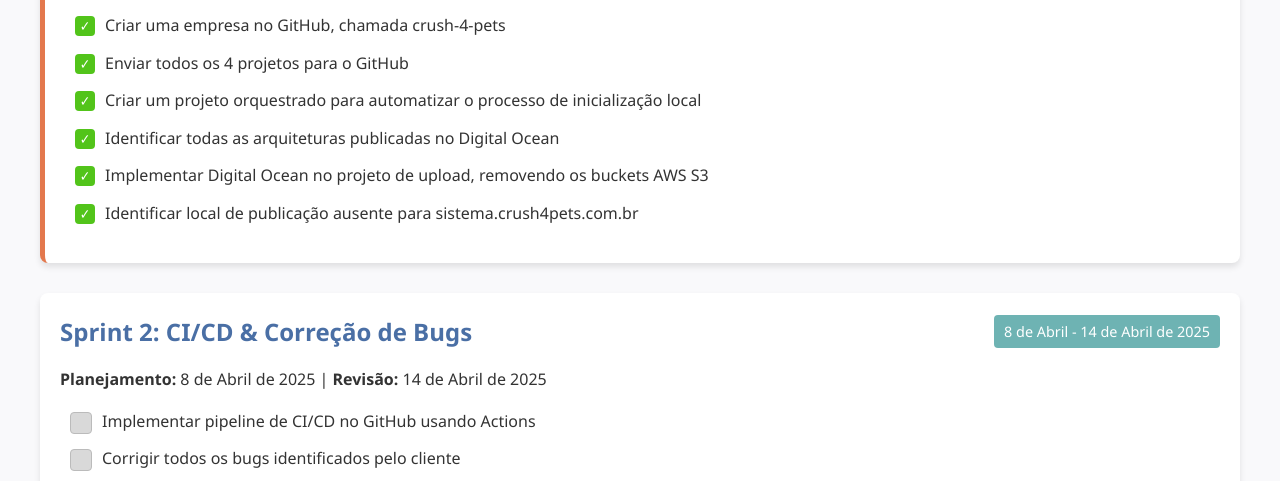
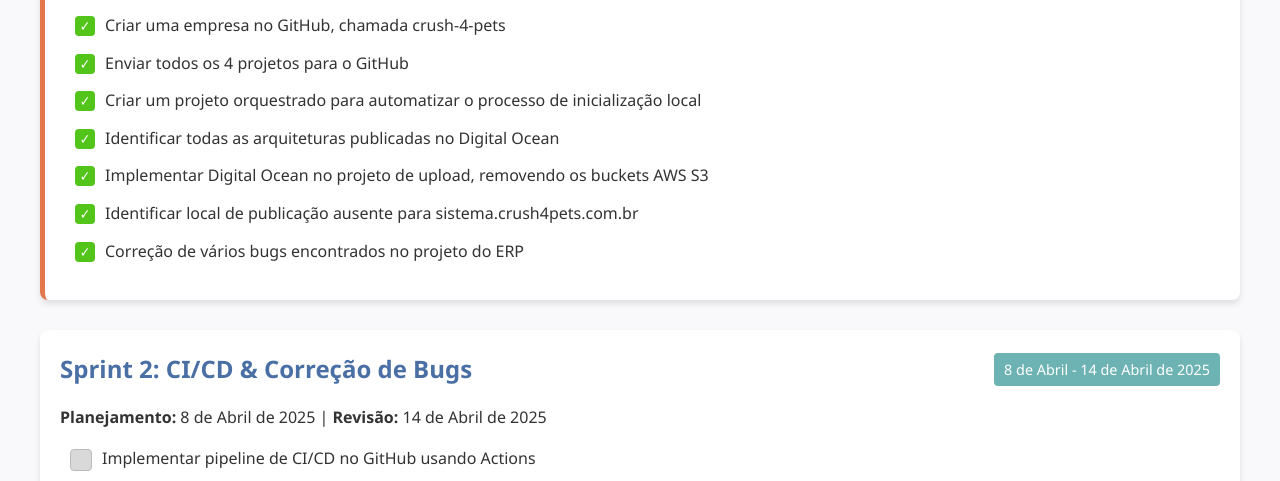
Before and after one commit to Crush-4-Pets/project-management, a plain HTML site: page index.html in a window 1280 px wide. Shown: the part 613-1094 px from the top of the page. Drawn offline with nearby package versions, Linux system fonts and the light colour scheme.

Commit message:
Atualiza index.html: Adiciona item sobre correção de bugs do ERP na Sprint 1 e ajusta altura do gráfico

```diff
--- a/index.html
+++ b/index.html
@@ -235,6 +235,10 @@
                         <div class="checkbox completed"></div>
                         <div class="task-description">Identificar local de publicação ausente para sistema.crush4pets.com.br</div>
                     </li>
+                    <li class="task-item">
+                        <div class="checkbox completed"></div>
+                        <div class="task-description">Correção de vários bugs encontrados no projeto do ERP</div>
+                    </li>
                 </ul>
             </div>
 
```
